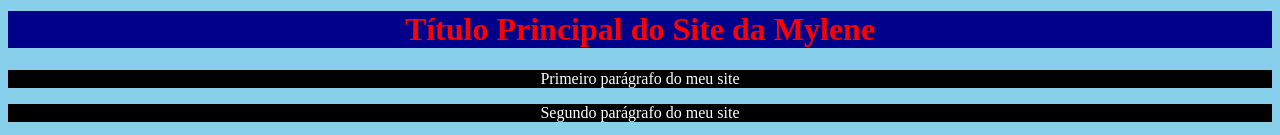
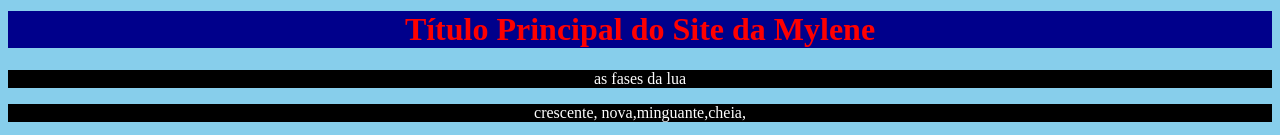
Before and after one commit to myrodrigues12112005/1Asitedamy, a plain HTML site: page index.html in a window 1280 px wide. Shown: the part 970-1105 px from the top of the page. Drawn offline with Linux system fonts and the light colour scheme.

Commit message:
mudança

```diff
--- a/index.html
+++ b/index.html
@@ -22,8 +22,8 @@
 <body bgcolor="skyblue">
 	<img src="https://img.freepik.com/fotos-gratis/3d-rendem-de-uma-arvore-assustador-de-encontro-a-uma-lua_1048-2912.jpg?w=2000" width="100%">
 <h1>Título Principal do Site da Mylene</h1>
-<p>Primeiro parágrafo do meu site</p>
-<p>Segundo parágrafo do meu site</p>
+<p>as fases da lua</p>
+<p>crescente, nova,minguante,cheia,</p>
 
 
 </body>
```
